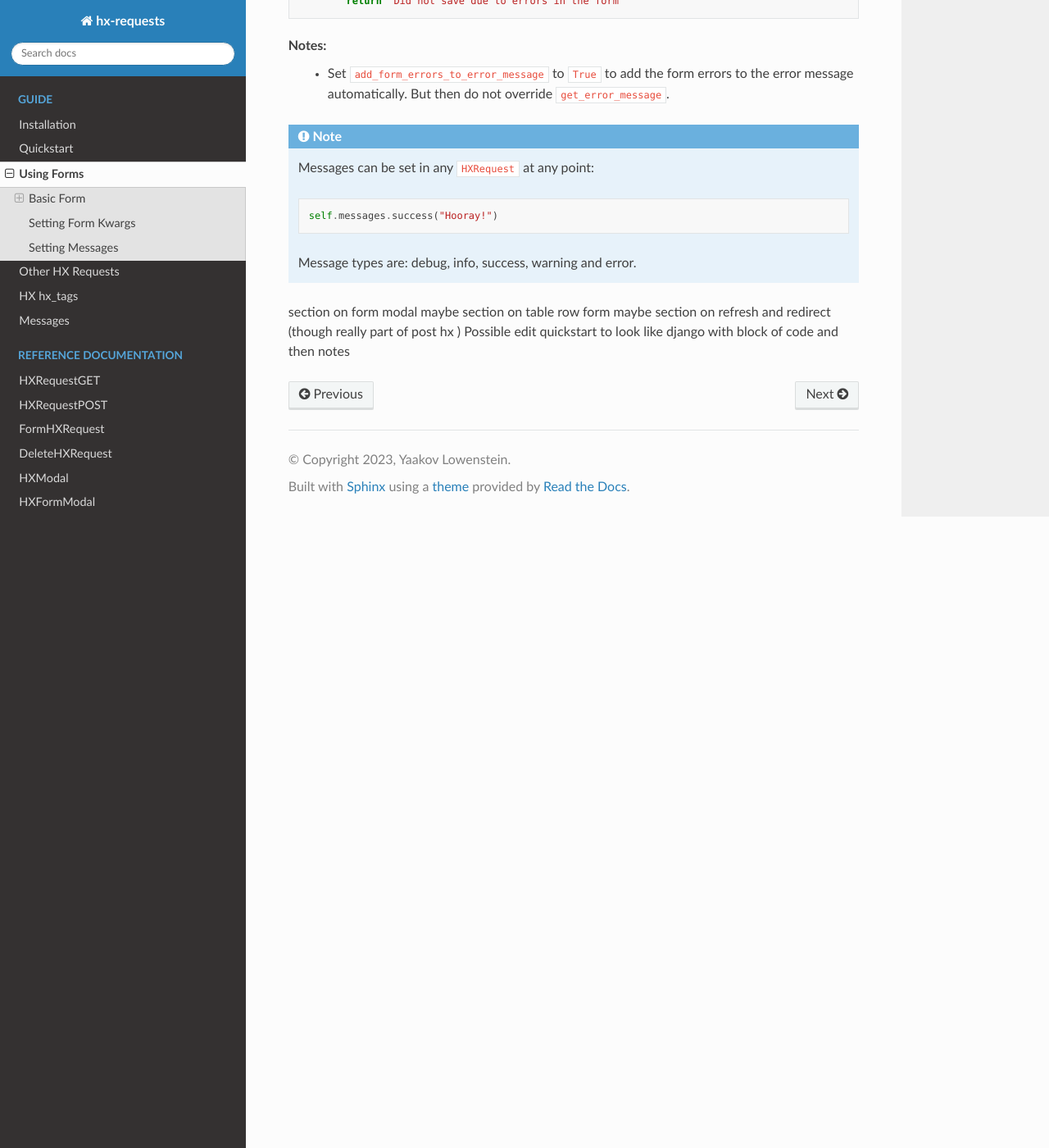
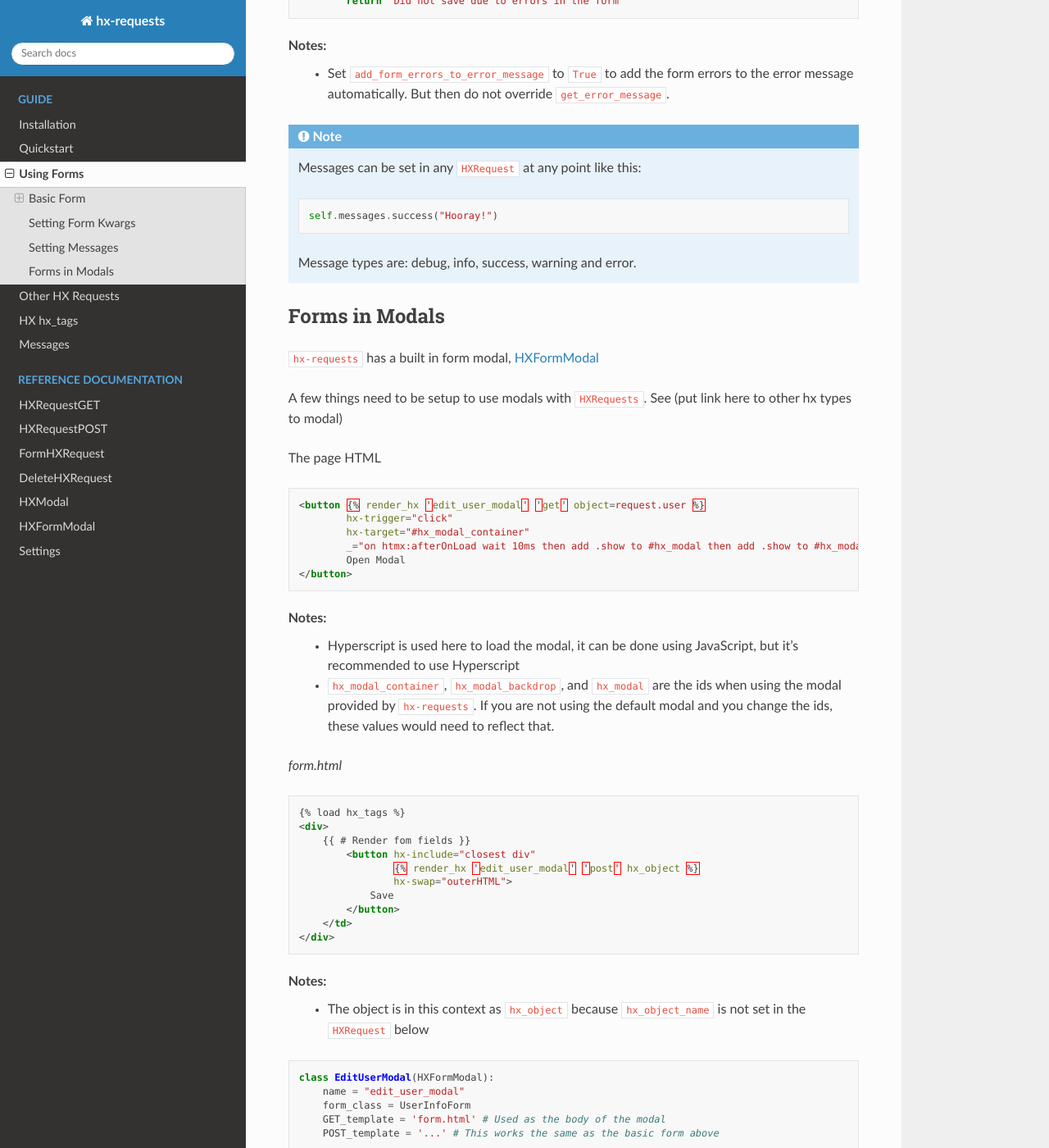
Before and after one commit to yaakovLowenstein/hx-requests, a Sphinx documentation site: the page built from docs/guide/forms.rst, in a window 1280 px wide and 1400 px high, scrolled down 2941 px. Shown: the whole window at 82% size. Built offline with Sphinx 7.4.7 and the Read the Docs theme 2.0.0, drawn with Linux system fonts in a browser that asks for light colours; some of the changed text lies outside the part shown.

Commit message:
docs: Finish up Using Forms and add stub for settings

```diff
--- a/docs/guide/forms.rst
+++ b/docs/guide/forms.rst
@@ -56,7 +56,7 @@ Notes:
     - An :code:`include` is used so that it can be reused below as the :code:`POST_template` in the :code:`HXRequest`.
     - The user in :code:`user_info.html` comes from the context of the view.
 
-.. note::
+.. tip::
 
     :code:`includes` are very helpful when using htmx, because it gives an easy way to load part of the html.
 
@@ -93,8 +93,8 @@ Notes:
 Setting Form Kwargs
 -------------------
 
-To add kwargs to the form, override :code:`get_form_kwargs`.
-To set initial values of form fields, override :code:`get_initial`.
+|To add kwargs to the form, override :code:`get_form_kwargs`.
+|To set initial values of form fields, override :code:`get_initial`.
 
 .. code-block:: python
 
@@ -125,7 +125,7 @@ Setting :ref:`Messages`
 
     See :ref:`Messages` for more details and for config settings.
 
-At a high level, success and error messages can be set by overriding :code:`get_success_message` and :code:`get_error_message`
+In a :code:`FormHXRequest` success and error messages can be set by overriding :code:`get_success_message` and :code:`get_error_message`
 
 .. code-block:: python
 
@@ -144,7 +144,7 @@ Notes:
 
 .. note::
 
-    Messages can be set in any :code:`HXRequest` at any point:
+    Messages can be set in any :code:`HXRequest` at any point like this:
 
     .. code-block:: python
 
@@ -152,7 +152,55 @@ Notes:
 
     Message types are: debug, info, success, warning and error.
 
-section on form modal
-maybe section on table row form
-maybe section on refresh and redirect (though really part of post hx )
-Possible edit quickstart to look like django with block of code and then notes
+Forms in Modals
+---------------
+
+:code:`hx-requests` has a built in form modal, :ref:`HXFormModal`
+
+A few things need to be setup to use modals with :code:`HXRequests`. See (put link here to other hx types to  modal)
+
+The page HTML
+
+.. code-block:: html
+
+    <button {% render_hx 'edit_user_modal' 'get' object=request.user %}
+            hx-trigger="click"
+            hx-target="#hx_modal_container"
+            _="on htmx:afterOnLoad wait 10ms then add .show to #hx_modal then add .show to #hx_modal_backdrop">
+            Open Modal
+    </button>
+
+Notes:
+    - Hyperscript is used here to load the modal, it can be done using JavaScript, but it's recommended to use Hyperscript
+    -  :code:`hx_modal_container`, :code:`hx_modal_backdrop`, and :code:`hx_modal` are the ids when using the modal provided by :code:`hx-requests`. If you are not using the default modal and you change the ids, these values would need to reflect that.
+
+*form.html*
+
+.. code-block:: html
+
+    {% load hx_tags %}
+    <div>
+        {{ # Render fom fields }}
+            <button hx-include="closest div"
+                    {% render_hx 'edit_user_modal' 'post' hx_object %}
+                    hx-swap="outerHTML">
+                Save
+            </button>
+        </td>
+    </div>
+
+Notes:
+    - The object is in this context as :code:`hx_object` because :code:`hx_object_name` is not set in the :code:`HXRequest` below
+
+
+.. code-block:: python
+
+    class EditUserModal(HXFormModal):
+        name = "edit_user_modal"
+        form_class = UserInfoForm
+        GET_template = 'form.html' # Used as the body of the modal
+        POST_template = '...' # This works the same as the basic form above
+
+Notes:
+    - When the form is valid the modal will close
+    - When the form is invalid the modal will stay open and contain the validation errors
--- a/docs/index.rst
+++ b/docs/index.rst
@@ -33,3 +33,4 @@ with htmx, and many other awesome features.
    reference/DeleteHXRequest
    reference/HXModal
    reference/HXFormModal
+   reference/settings
--- /dev/null
+++ b/docs/reference/settings.rst
@@ -0,0 +1,2 @@
+Settings
+========
```
Also changed, not shown: docs/guide/quickstart.rst (+16 -8 lines).
